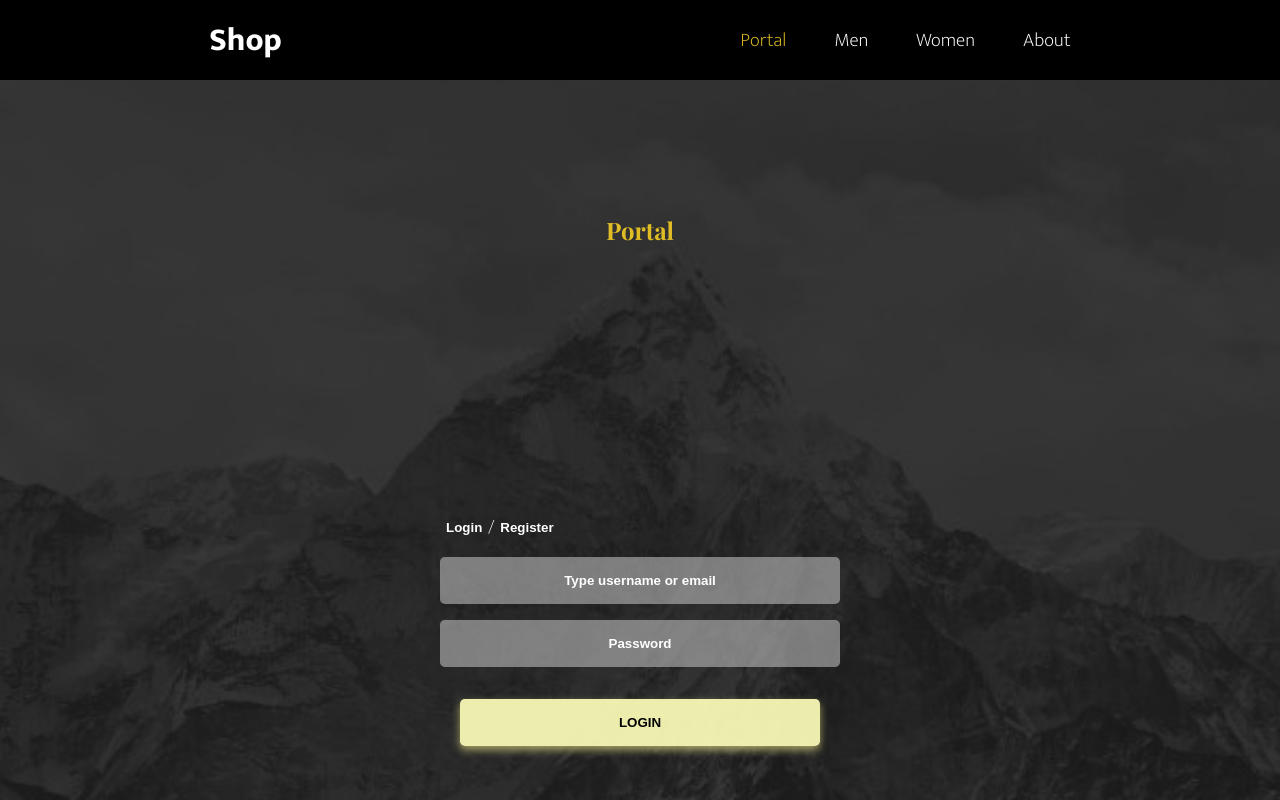
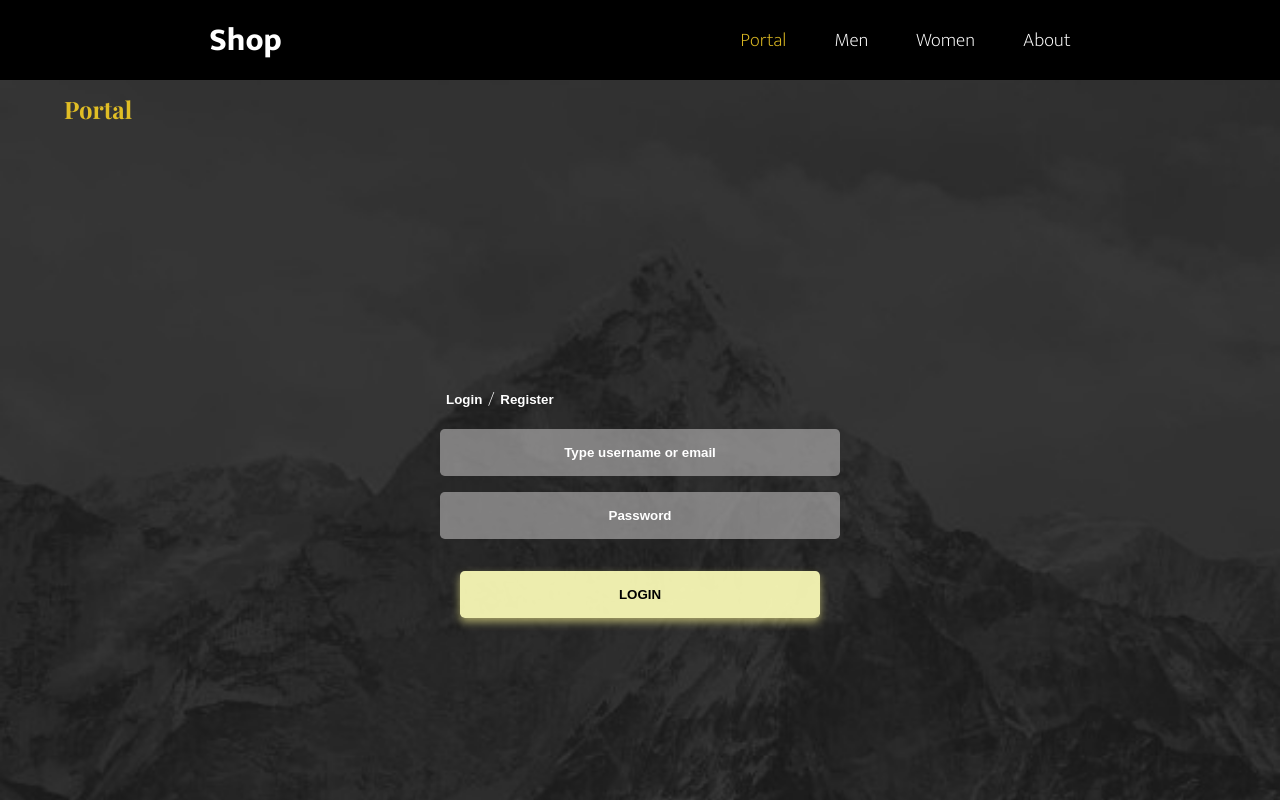
Before and after one commit to AlexVascon/E-commerce, a React (Create React App) app in the folder client/: page /portal in a window 1280 px wide. Built offline with nearby package versions, Linux system fonts and the light colour scheme; no server answers; what react-swipeable-views-utils would draw is missing.

Commit message:
edit portal error and loading

```diff
--- a/client/src/views/Portal.js
+++ b/client/src/views/Portal.js
@@ -1,7 +1,13 @@
 import React, { useState, useEffect } from 'react'
 import { useDispatch, useSelector } from 'react-redux'
 import { register, login } from '../actions/userActions'
-import { View, Button, Error, LoadingSpinner, Heading } from '../components/MyLibrary'
+import {
+  View,
+  Button,
+  Error,
+  LoadingSpinner,
+  Heading,
+} from '../components/MyLibrary'
 import portalImg from '../assets/greyscale_mountains_DARK.jpg'
 import { Form, Input } from '../components/Form'
 import styled from 'styled-components'
@@ -10,15 +16,18 @@ import { useNavigate } from 'react-router-dom'
 export default function Portal() {
   const navigate = useNavigate()
   const dispatch = useDispatch()
-  const { registerError, registeredUser, registerLoading } = useSelector((state) => state.register)
-  const { loggedUser, loginError, loadingLogin } = useSelector((state) => state.login)
+  const { registerError, registeredUser, registerLoading } = useSelector(
+    (state) => state.register
+  )
+  const { loggedUser, loginError, loadingLogin } = useSelector(
+    (state) => state.login
+  )
   const [isLogin, setIsLogin] = useState(true)
   const [username, setUsername] = useState('')
   const [email, setEmail] = useState('')
   const [password, setPassword] = useState('')
   const [confirmPassword, setConfirmPassword] = useState('')
   const [usernameOrEmail, setUsernameOrEmail] = useState('')
-
 
   const handleUsernameChange = (e) => setUsername(e.target.value)
   const handleEmailChange = (e) => setEmail(e.target.value)
@@ -42,11 +51,21 @@ export default function Portal() {
 
   return (
     <View imageUrl={process.env.PUBLIC_URL + portalImg}>
-    <Heading>Portal</Heading>
-    {registerLoading && <LoadingSpinner />}
-    {loadingLogin && <LoadingSpinner />}
-    {loginError && isLogin && <Error bottom='5%' top='0%'>{loginError}</Error>}
-    {registerError && !isLogin && <Error bottom='0%' top='0%'>{registerError}</Error>}
+      <Heading top='1%' left='5%' bottom='0'>
+        Portal
+      </Heading>
+      {registerLoading && <LoadingSpinner />}
+      {loadingLogin && <LoadingSpinner />}
+      {loginError && isLogin && (
+        <Error bottom='5%' top='0%'>
+          {loginError}
+        </Error>
+      )}
+      {registerError && !isLogin && (
+        <Error bottom='0%' top='0%'>
+          {registerError}
+        </Error>
+      )}
       <Options>
         <Btn onClick={() => setIsLogin(true)}>Login</Btn>/
         <Btn onClick={() => setIsLogin(false)}>Register</Btn>
```
